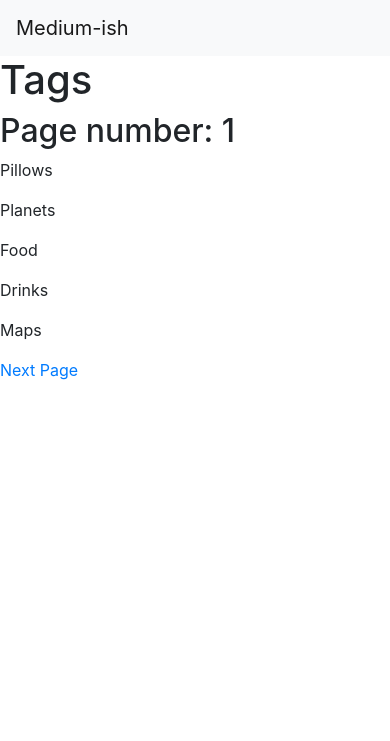
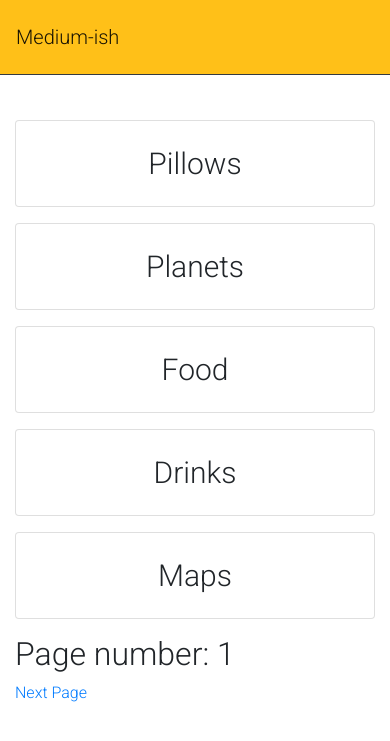
Before and after one commit to krasnowsky/medium-ish, a Django app: page /tags/ in a window 390 px wide. Shown: the top 741 px of the page. Run offline with Django 4.2, Linux system fonts and the light colour scheme; data comes from the database, SQL or seed files in the repository; both versions use the stored data as it was after the commit; some libraries are stand-ins or nearby versions.

Commit message:
Frontend created

```diff
--- a/src/blog/views.py
+++ b/src/blog/views.py
@@ -16,8 +16,13 @@ from .models import Article, Video, Tag
 
 def home_view(request, *args, **kwargs):
     articles = Article.objects.all()
+
+    articles_paginator = Paginator(articles, 5)
+    page_num = request.GET.get('page')
+    page = articles_paginator.get_page(page_num)
+
     context = {
-        'articles': articles,
+        'page': page,
     }
     return render(request, 'home.html', context)
 
@@ -25,9 +30,7 @@ def tags_view(request, *args, **kwargs):
     tags = Tag.objects.all()
 
     tags_paginator = Paginator(tags, 5)
-
     page_num = request.GET.get('page')
-
     page = tags_paginator.get_page(page_num)
 
     context = {
--- a/src/templates/base.html
+++ b/src/templates/base.html
@@ -1,17 +1,47 @@
 <!DOCTYPE html>
 <html>
     <head>
+
+        <style>
+            .my_nav {
+                height: 75px;
+                background-color: #ffc018;
+                font: black;
+            }
+
+            a {
+                color: black;
+            }
+
+            .subheader {
+                background-color: #ffc018;
+                height: 150px;
+                margin-top: 75px;
+            }
+        </style>
+
         <meta charset="utf-8">
         <meta name="viewport" content="width=device-width, initial-scale=1, shrink-to-fit=no">
 
+        <link rel="preconnect" href="https://fonts.googleapis.com">
+        <link rel="preconnect" href="https://fonts.gstatic.com" crossorigin>
+        <link href="https://fonts.googleapis.com/css2?family=Roboto:wght@300&display=swap" rel="stylesheet">
+
         <link rel="stylesheet" href="https://cdn.jsdelivr.net/npm/bootstrap@4.0.0/dist/css/bootstrap.min.css" integrity="sha384-Gn5384xqQ1aoWXA+058RXPxPg6fy4IWvTNh0E263XmFcJlSAwiGgFAW/dAiS6JXm" crossorigin="anonymous">
 
-        <title>Medium-ish</title>
+        <title>
+            {% block title %}
+                Medium-ish
+            {% endblock %}
+        </title>
     </head>
-    <body>
+    <body style="font-family: 'Roboto', sans-serif;">
         {% include 'navbar.html' %}
 
-        {% block content %}{% endblock %}
+        <div class="container" style="margin-top: 120px">
+            {% block content %}
+            {% endblock %}
+        </div>
 
         <script src="https://code.jquery.com/jquery-3.2.1.slim.min.js" integrity="sha384-KJ3o2DKtIkvYIK3UENzmM7KCkRr/rE9/Qpg6aAZGJwFDMVNA/GpGFF93hXpG5KkN" crossorigin="anonymous"></script>
         <script src="https://cdn.jsdelivr.net/npm/popper.js@1.12.9/dist/umd/popper.min.js" integrity="sha384-ApNbgh9B+Y1QKtv3Rn7W3mgPxhU9K/ScQsAP7hUibX39j7fakFPskvXusvfa0b4Q" crossorigin="anonymous"></script>
--- a/src/templates/navbar.html
+++ b/src/templates/navbar.html
@@ -1,13 +1,10 @@
-<nav class="navbar navbar-expand-lg navbar-light bg-light">
+<nav class="navbar navbar-expand-lg navbar-light border-bottom border-dark my_nav fixed-top">
     <a class="navbar-brand" href="/">Medium-ish</a>
     <div class="collapse navbar-collapse" id="navbarSupportedContent">
       <ul class="navbar-nav mr-auto">
-        <li class="nav-item active">
-          <a class="nav-link" href="/">Home <span class="sr-only">(current)</span></a>
-        </li>
         <li class="nav-item active">
           <a class="nav-link" href="/tags">Tags</a>
         </li>
       </ul>
     </div>
-  </nav>
+</nav>
--- a/src/templates/tags.html
+++ b/src/templates/tags.html
@@ -1,17 +1,24 @@
 {% extends 'base.html' %}
 
+{% block title %}
+    Tags
+{% endblock%}
+
 {% block content %}
-    <h1>Tags</h1>
-    <h2>Page number: {{ page.number }}</h2>
-
     {% for tag in page.object_list %}
-        <p>{{ tag.name }}</p>
+        <div class="card mb-3" style="width: 100%;">
+            <div class="card-body d-flex justify-content-around align-items-center" style="font-size: 30px">
+                {{ tag.name }}
+            </div>
+        </div>
     {% endfor %}
 
     {% if page.has_previous %}
         <a href="?page={{ page.previous_page_number }}">Previous Page</a>
     {% endif %}
 
+    <h2>Page number: {{ page.number }}</h2>
+
     {% if page.has_next %}
         <a href="?page={{ page.next_page_number }}">Next Page</a>
     {% endif %}
```
Also changed, not shown: src/templates/home.html (+36 -7 lines), src/db.sqlite3.
